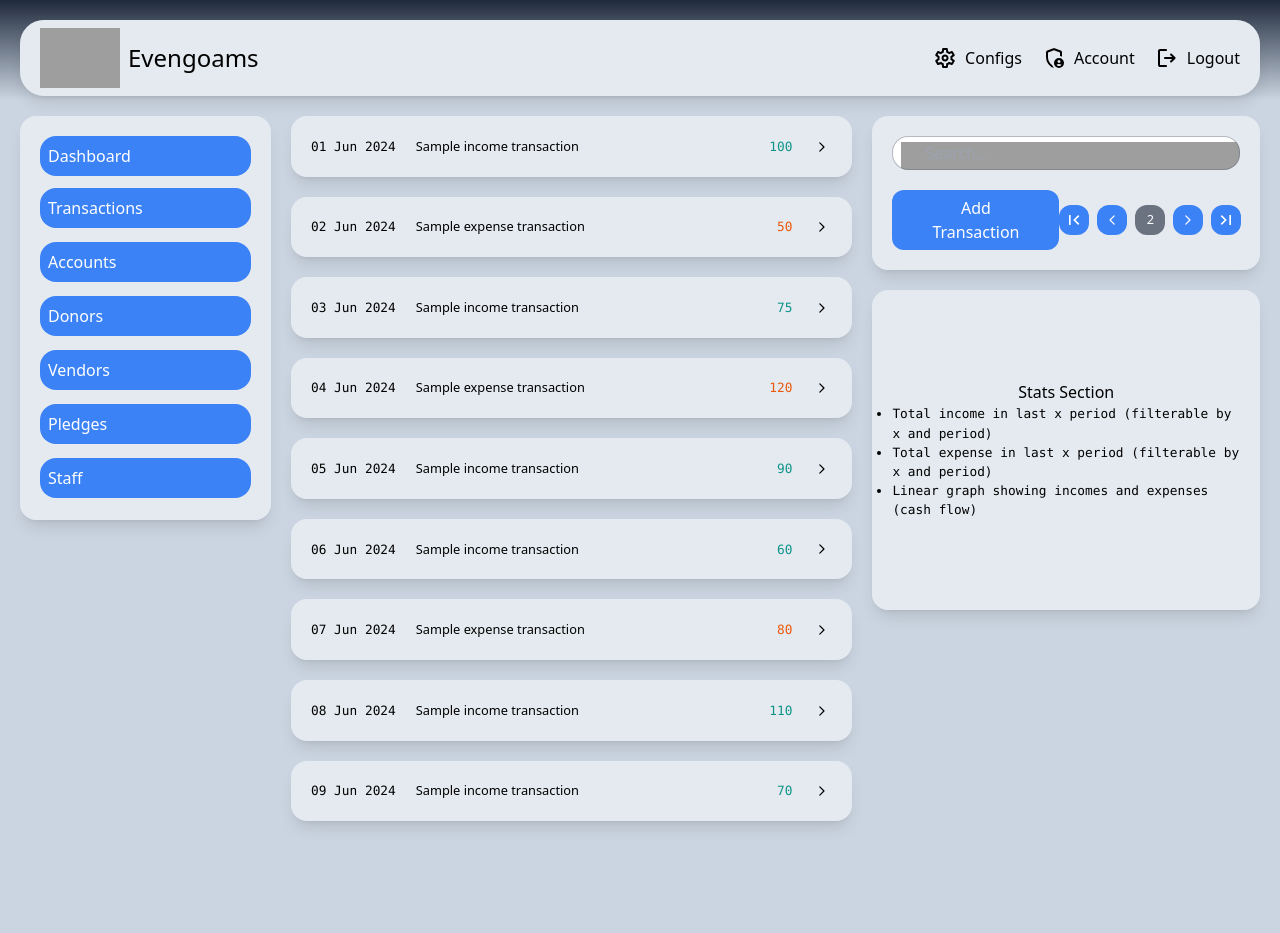
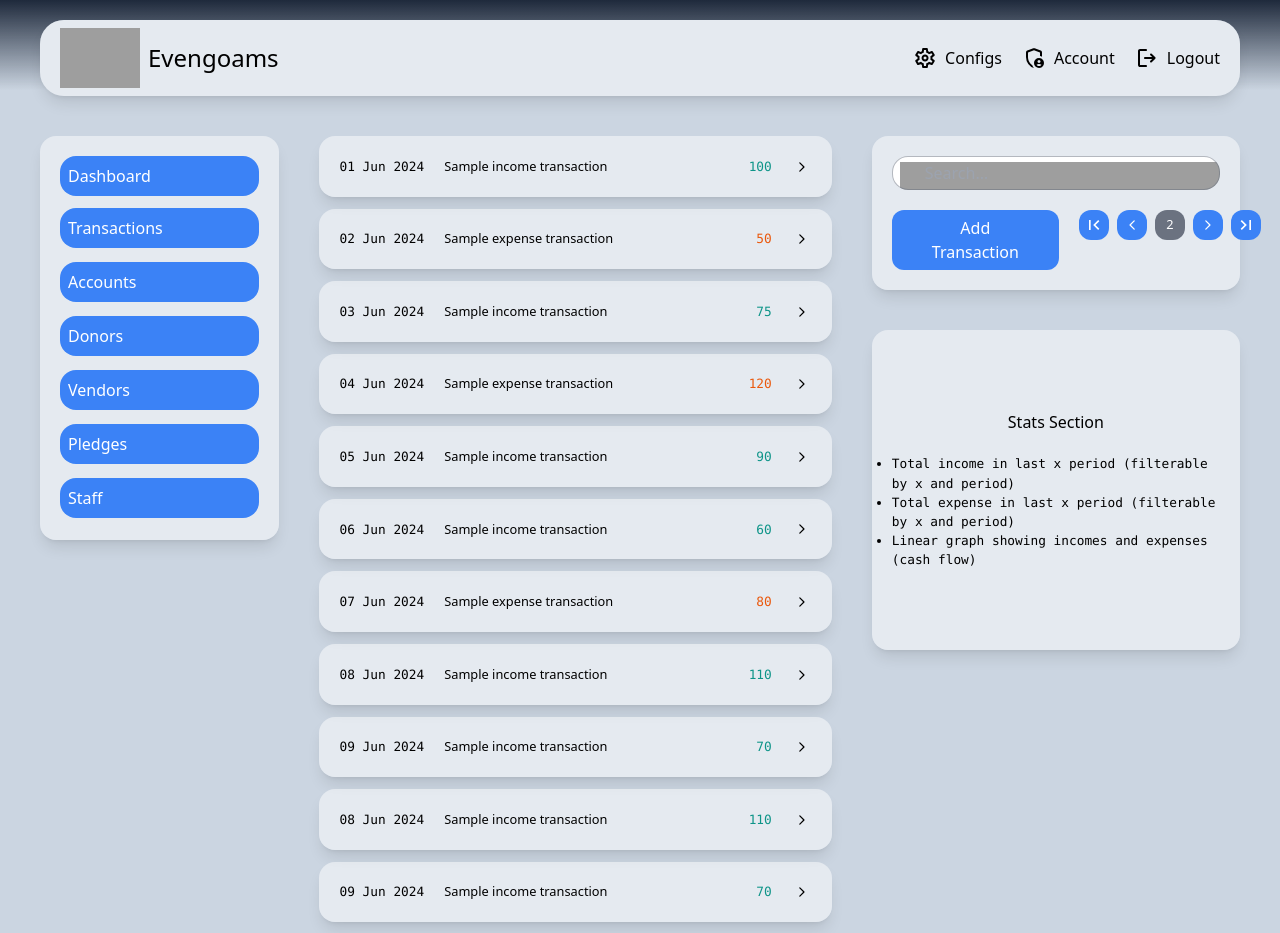
Before and after one commit to Eveneer/evengoams-frontend, a SvelteKit app: page /transactions in a window 1280 px wide. Shown: the top 933 px of the page. Before the commit the page ends 841 px from the top, so only its background shows below. Built offline with nearby package versions, Linux system fonts and the light colour scheme; grey boxes are pictures that could not be loaded.

Commit message:
Make responsive ui changes

```diff
--- a/src/lib/components/Nav/SideNav/SideNav.svelte
+++ b/src/lib/components/Nav/SideNav/SideNav.svelte
@@ -4,7 +4,7 @@
 </script>
 
 <div
-	class="flex flex-col gap-3 w-[25%] max-w-[300px] card mb-auto sticky top-[116px] overflow-y-auto max-h-[82vh]"
+	class="flex flex-col gap-3 w-[25%] max-w-[300px] card mb-auto sticky top-[116px] xl:top-[136px] overflow-y-auto max-h-[82vh]"
 >
 	{#each sideNavItems as item (item)}
 		<SideNavItem {item} />
--- a/src/routes/+layout.svelte
+++ b/src/routes/+layout.svelte
@@ -4,12 +4,14 @@
 	import TopNav from '$lib/components/Nav/TopNav/TopNav.svelte';
 </script>
 
-<main class="p-5 flex flex-col gap-5 min-h-screen w-full max-w-[1800px] mx-auto relative">
+<main
+	class="p-5 xl:p-10 xl:pt-5 flex flex-col gap-5 xl:gap-10 min-h-screen w-full max-w-[1800px] mx-auto relative"
+>
 	<div
-		class="fixed top-0 left-0 w-full h-[100px] bg-gradient-to-b from-slate-800 to-slate-300/50 z-10"
+		class="fixed top-0 left-0 w-full h-[90px] bg-gradient-to-b from-slate-800 to-slate-300/50 z-10"
 	></div>
 	<TopNav />
-	<div class="flex flex-row gap-5 w-full max-w-[1800px] mx-auto relative">
+	<div class="flex flex-row gap-5 xl:gap-10 w-full max-w-[1800px] mx-auto relative">
 		<SideNav />
 		<div class="w-full min-h-[82vh]">
 			<slot />
--- a/src/routes/+page.svelte
+++ b/src/routes/+page.svelte
@@ -1,4 +1,5 @@
-<div class="w-full min-h-[85vh] card">
-	<h1>Welcome to SvelteKit</h1>
-	<p>Visit <a href="https://kit.svelte.dev">kit.svelte.dev</a> to read the documentation</p>
+<div class="flex flex-col gap-10">
+	<div class="flex flex-row gap-10">
+		<div class="card w-[50%] h-[40vh]"></div>
+	</div>
 </div>
--- a/src/routes/accounts/+page.svelte
+++ b/src/routes/accounts/+page.svelte
@@ -30,20 +30,22 @@
 	};
 </script>
 
-<div class="flex flex-row gap-5">
-	<div class="w-[60%] flex flex-col gap-5 relative">
+<div class="flex flex-row gap-5 xl:gap-10">
+	<div class="w-[60%] flex flex-col gap-3 relative">
 		{#each accounts as account}
 			<Account {account} />
 		{/each}
 	</div>
 
 	<div class="w-[40%] relative">
-		<div class="flex flex-col gap-5 sticky top-[116px]">
+		<div class="flex flex-col gap-5 xl:gap-10 sticky top-[116px] xl:top-[136px]">
 			<div class="card flex flex-col gap-5">
 				<input type="text" name="" id="" placeholder="Search..." class="w-full search" />
-				<div class="mx-auto flex flex-row justify-between w-full">
+				<div class="mx-auto flex flex-col xl:flex-row gap-5 justify-between w-full">
 					<button class="btn !px-10">Add Account</button>
-					<Pagination {paginationData} />
+					<div class="mx-auto xl:mx-0">
+						<Pagination {paginationData} />
+					</div>
 				</div>
 			</div>
 
--- a/src/routes/transactions/+page.svelte
+++ b/src/routes/transactions/+page.svelte
@@ -29,24 +29,26 @@
 	};
 </script>
 
-<div class="flex flex-row gap-5">
-	<div class="w-[60%] flex flex-col gap-5 relative">
+<div class="flex flex-row gap-5 xl:gap-10">
+	<div class="w-[60%] flex flex-col gap-3 relative">
 		{#each transactions as transaction}
 			<Transaction {transaction} />
 		{/each}
 	</div>
 
 	<div class="w-[40%] relative">
-		<div class="flex flex-col gap-5 sticky top-[116px]">
+		<div class="flex flex-col gap-5 xl:gap-10 sticky top-[116px] xl:top-[136px]">
 			<div class="card flex flex-col gap-5">
 				<input type="text" name="" id="" placeholder="Search..." class="w-full search" />
-				<div class="mx-auto flex flex-row justify-between w-full">
+				<div class="mx-auto flex flex-col xl:flex-row gap-5 justify-between w-full">
 					<button class="btn !px-10">Add Transaction</button>
-					<Pagination {paginationData} />
+					<div class="mx-auto xl:mx-0">
+						<Pagination {paginationData} />
+					</div>
 				</div>
 			</div>
 
-			<div class="flex flex-col gap- h-[40vh] card w-full justify-center">
+			<div class="flex flex-col gap-5 h-[40vh] card w-full justify-center">
 				<h3 class="text-center">Stats Section</h3>
 				<ul class="list-disc mx-auto">
 					<li class="font-mono text-[0.8rem]">
@@ -55,9 +57,9 @@
 					<li class="font-mono text-[0.8rem]">
 						Total expense in last x period (filterable by x and period)
 					</li>
-                    <li class="font-mono text-[0.8rem]">
-                        Linear graph showing incomes and expenses (cash flow)
-                    </li>
+					<li class="font-mono text-[0.8rem]">
+						Linear graph showing incomes and expenses (cash flow)
+					</li>
 				</ul>
 			</div>
 		</div>
--- a/src/routes/transactions/sample-transactions.json
+++ b/src/routes/transactions/sample-transactions.json
@@ -412,5 +412,189 @@
 		"is_last": true,
 		"created_at": "2024-05-09T08:00:00Z",
 		"updated_at": "2024-05-09T08:00:00Z"
+	},
+	{
+		"id": "1d1bc7f1-76a7-4d8e-a7b4-0f36c8f9a157",
+		"date": "2024-05-08",
+		"amount": 110,
+		"author_id": "e7541e4d-b7dc-483a-b2a1-7d9e416ac8bc",
+		"author": {
+			"id": "e7541e4d-b7dc-483a-b2a1-7d9e416ac8bc",
+			"name": "John Doe",
+			"email": "john@example.com",
+			"email_verified_at": "2024-01-01",
+			"password": "hashed_password",
+			"type": "admin",
+			"is_active": true,
+			"created_at": "2024-01-01",
+			"updated_at": "2024-01-01"
+		},
+		"type": "income",
+		"concernable_type": null,
+		"concernable_id": null,
+		"concern": null,
+		"parent_id": null,
+		"parents": null,
+		"note": "Sample income transaction",
+		"tag_ids": ["e8c85558-2d88-4b9b-ae6f-8a982d9b028f", "20cf65bc-d645-4c3e-b2f3-42002d90a27a"],
+		"tags": [
+			{
+				"id": "e8c85558-2d88-4b9b-ae6f-8a982d9b028f",
+				"name": "Income",
+				"key": "income",
+				"model": "transaction",
+				"created_at": "2024-01-01",
+				"updated_at": "2024-01-01"
+			},
+			{
+				"id": "20cf65bc-d645-4c3e-b2f3-42002d90a27a",
+				"name": "Business",
+				"key": "business",
+				"model": "transaction",
+				"created_at": "2024-01-01",
+				"updated_at": "2024-01-01"
+			}
+		],
+		"is_last": true,
+		"created_at": "2024-05-08T08:00:00Z",
+		"updated_at": "2024-05-08T08:00:00Z"
+	},
+	{
+		"id": "a8c139ae-5465-4208-bc34-02cced82c6c3",
+		"date": "2024-05-09",
+		"amount": 70,
+		"author_id": "c195b4c3-823a-4a48-b3e8-609fc6389d6b",
+		"author": {
+			"id": "c195b4c3-823a-4a48-b3e8-609fc6389d6b",
+			"name": "Alice Johnson",
+			"email": "alice@example.com",
+			"email_verified_at": null,
+			"password": "hashed_password",
+			"type": "donor",
+			"is_active": true,
+			"created_at": "2024-01-03",
+			"updated_at": "2024-01-03"
+		},
+		"type": "income",
+		"concernable_type": null,
+		"concernable_id": null,
+		"concern": null,
+		"parent_id": null,
+		"parents": null,
+		"note": "Sample income transaction",
+		"tag_ids": ["e8c85558-2d88-4b9b-ae6f-8a982d9b028f", "20cf65bc-d645-4c3e-b2f3-42002d90a27a"],
+		"tags": [
+			{
+				"id": "e8c85558-2d88-4b9b-ae6f-8a982d9b028f",
+				"name": "Income",
+				"key": "income",
+				"model": "transaction",
+				"created_at": "2024-01-03",
+				"updated_at": "2024-01-03"
+			},
+			{
+				"id": "20cf65bc-d645-4c3e-b2f3-42002d90a27a",
+				"name": "Business",
+				"key": "business",
+				"model": "transaction",
+				"created_at": "2024-01-03",
+				"updated_at": "2024-01-03"
+			}
+		],
+		"is_last": true,
+		"created_at": "2024-05-09T08:00:00Z",
+		"updated_at": "2024-05-09T08:00:00Z"
+	},
+	{
+		"id": "1d1bc7f1-76a7-4d8e-a7b4-0f36c8f9a157",
+		"date": "2024-05-08",
+		"amount": 110,
+		"author_id": "e7541e4d-b7dc-483a-b2a1-7d9e416ac8bc",
+		"author": {
+			"id": "e7541e4d-b7dc-483a-b2a1-7d9e416ac8bc",
+			"name": "John Doe",
+			"email": "john@example.com",
+			"email_verified_at": "2024-01-01",
+			"password": "hashed_password",
+			"type": "admin",
+			"is_active": true,
+			"created_at": "2024-01-01",
+			"updated_at": "2024-01-01"
+		},
+		"type": "income",
+		"concernable_type": null,
+		"concernable_id": null,
+		"concern": null,
+		"parent_id": null,
+		"parents": null,
+		"note": "Sample income transaction",
+		"tag_ids": ["e8c85558-2d88-4b9b-ae6f-8a982d9b028f", "20cf65bc-d645-4c3e-b2f3-42002d90a27a"],
+		"tags": [
+			{
+				"id": "e8c85558-2d88-4b9b-ae6f-8a982d9b028f",
+				"name": "Income",
+				"key": "income",
+				"model": "transaction",
+				"created_at": "2024-01-01",
+				"updated_at": "2024-01-01"
+			},
+			{
+				"id": "20cf65bc-d645-4c3e-b2f3-42002d90a27a",
+				"name": "Business",
+				"key": "business",
+				"model": "transaction",
+				"created_at": "2024-01-01",
+				"updated_at": "2024-01-01"
+			}
+		],
+		"is_last": true,
+		"created_at": "2024-05-08T08:00:00Z",
+		"updated_at": "2024-05-08T08:00:00Z"
+	},
+	{
+		"id": "a8c139ae-5465-4208-bc34-02cced82c6c3",
+		"date": "2024-05-09",
+		"amount": 70,
+		"author_id": "c195b4c3-823a-4a48-b3e8-609fc6389d6b",
+		"author": {
+			"id": "c195b4c3-823a-4a48-b3e8-609fc6389d6b",
+			"name": "Alice Johnson",
+			"email": "alice@example.com",
+			"email_verified_at": null,
+			"password": "hashed_password",
+			"type": "donor",
+			"is_active": true,
+			"created_at": "2024-01-03",
+			"updated_at": "2024-01-03"
+		},
+		"type": "income",
+		"concernable_type": null,
+		"concernable_id": null,
+		"concern": null,
+		"parent_id": null,
+		"parents": null,
+		"note": "Sample income transaction",
+		"tag_ids": ["e8c85558-2d88-4b9b-ae6f-8a982d9b028f", "20cf65bc-d645-4c3e-b2f3-42002d90a27a"],
+		"tags": [
+			{
+				"id": "e8c85558-2d88-4b9b-ae6f-8a982d9b028f",
+				"name": "Income",
+				"key": "income",
+				"model": "transaction",
+				"created_at": "2024-01-03",
+				"updated_at": "2024-01-03"
+			},
+			{
+				"id": "20cf65bc-d645-4c3e-b2f3-42002d90a27a",
+				"name": "Business",
+				"key": "business",
+				"model": "transaction",
+				"created_at": "2024-01-03",
+				"updated_at": "2024-01-03"
+			}
+		],
+		"is_last": true,
+		"created_at": "2024-05-09T08:00:00Z",
+		"updated_at": "2024-05-09T08:00:00Z"
 	}
 ]
```
